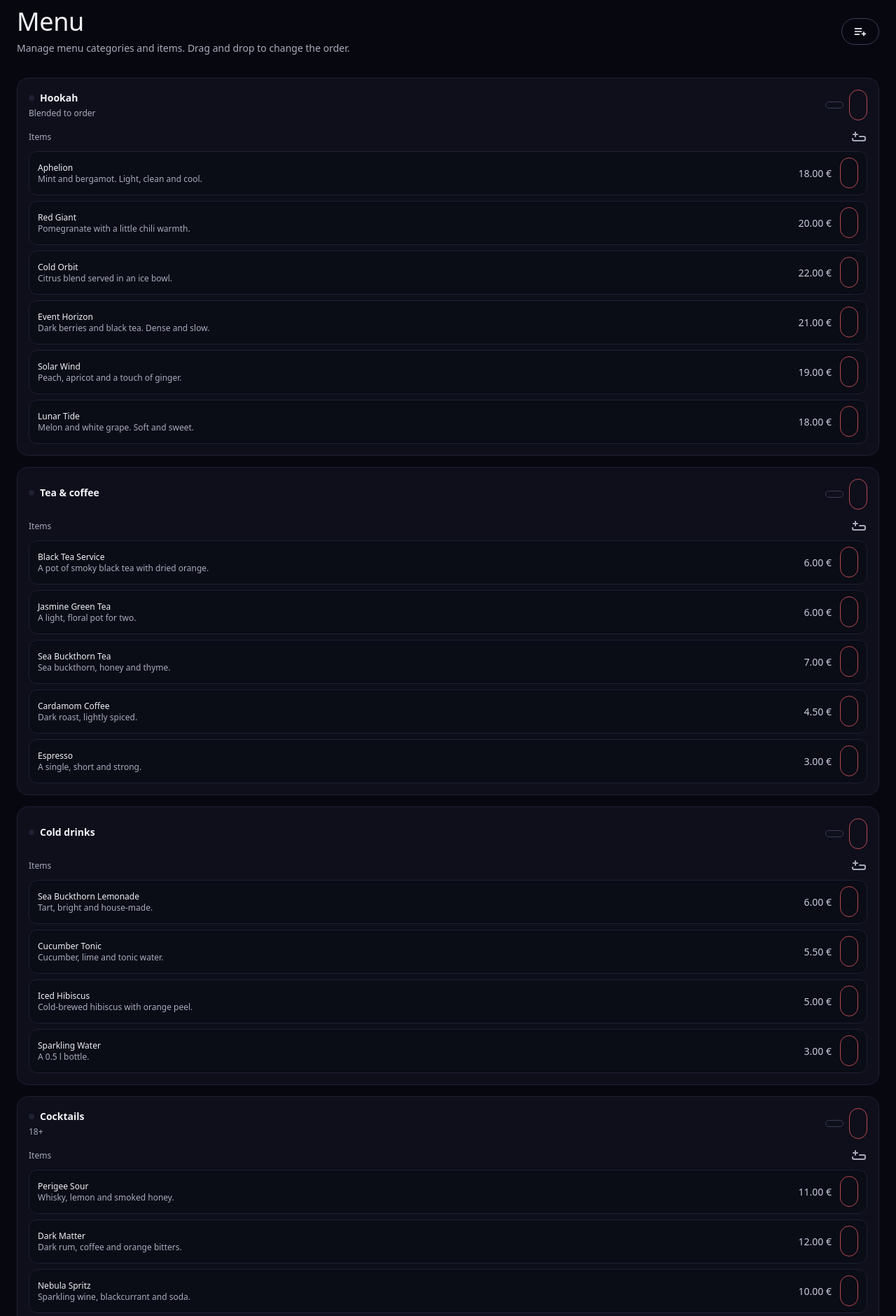
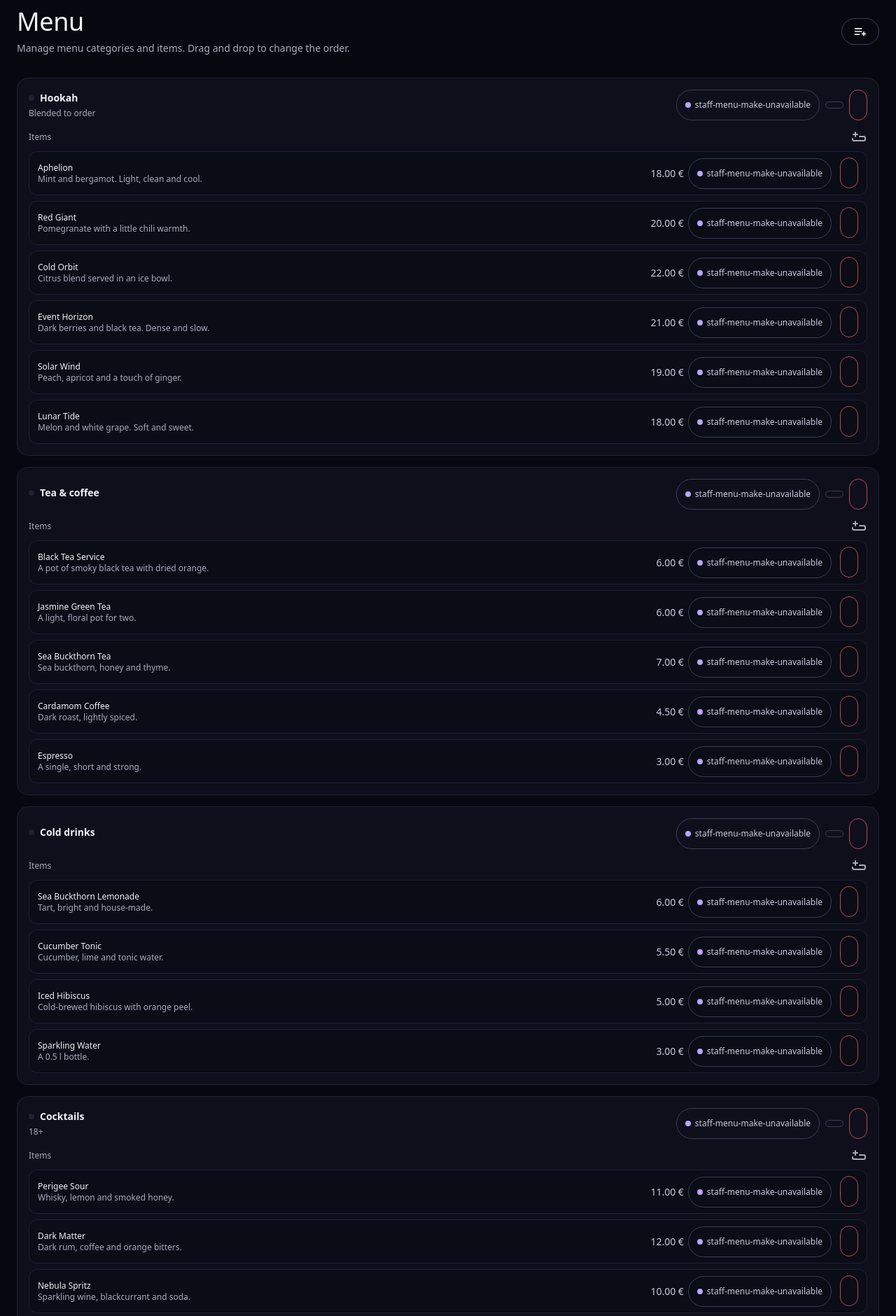
Before and after one commit to Bracka1337/perigee-lounge, a Laravel app: page /en/staff/menu-categories in a window 1280 px wide. Shown: the part 69-1949 px from the top of the page at 70% size. Run offline with Laravel 12, Linux system fonts and the light colour scheme; a user stored in the database is signed in; data comes from the database, SQL or seed files in the repository; style sheets or scripts are compiled from the project's sources; some web fonts are replaced.

Commit message:
Add one-click availability toggles to the staff menu list

```diff
--- a/resources/views/staff/menu/index.blade.php
+++ b/resources/views/staff/menu/index.blade.php
@@ -42,7 +42,7 @@
 
         @forelse($categories as $category)
             @php($catName = $category->name[$locale] ?? ($category->name['ru'] ?? reset($category->name) ?? ''))
-            <div class="border border-line rounded-2xl bg-surface  p-4"
+            <div id="staff-category-{{ $category->id }}" class="scroll-mt-24 border border-line rounded-2xl bg-surface  p-4"
                  data-category-id="{{ $category->id }}">
                 <div class="flex items-center justify-between gap-3 mb-3 cursor-move handle-category">
                     <div>
@@ -71,6 +71,12 @@
                         @endif
                     </div>
                     <div class="flex items-center gap-2 text-xs">
+                        @include('staff.menu.partials.availability-toggle', [
+                            'action' => route('staff.menu-categories.availability', $category),
+                            'available' => $category->is_available,
+                            'name' => $category->t('name'),
+                        ])
+
                         <a href="{{ route('staff.menu-categories.edit', $category) }}"
                            class="px-3 py-1 rounded-full border border-line-strong hover:bg-ink hover:text-on-nebula transition">
                             {{-- {{ __('staff-menu-category-edit-button') }} --}}
@@ -107,10 +113,11 @@
                         <div class="flex items-center justify-between gap-3 px-3 py-2 rounded-xl bg-ground/40 border border-line cursor-move handle-item"
                              data-item-id="{{ $item->id }}">
                             <div class="flex items-center gap-3">
-                                @if($item->image_path)
-                                    <img src="{{ asset('storage/'.$item->image_path) }}"
+                                @if($item->thumb_url)
+                                    <img src="{{ $item->thumb_url }}"
                                          alt="{{ $item->t('name') }}"
-                                         class="w-10 h-10 rounded-lg object-cover">
+                                         loading="lazy"
+                                         class="w-10 h-10 rounded-lg object-cover {{ $item->is_available ? '' : 'grayscale opacity-60' }}">
                                 @endif
 
                                 <div>
@@ -135,6 +142,12 @@
                                 <span class="text-sm text-ink-soft whitespace-nowrap">
                                     {{ number_format($item->price, 2, '.', ' ') }} €
                                 </span>
+
+                                @include('staff.menu.partials.availability-toggle', [
+                                    'action' => route('staff.menu-items.availability', $item),
+                                    'available' => $item->is_available,
+                                    'name' => $item->t('name'),
+                                ])
 
                                 <a href="{{ route('staff.menu-items.edit', $item) }}"
                                    class="text-xs text-ink-muted hover:text-ink">
--- /dev/null
+++ b/resources/views/staff/menu/partials/availability-toggle.blade.php
@@ -0,0 +1,16 @@
+{{-- One-click availability switch. Sends the target state, so repeated clicks are harmless. --}}
+<form method="POST" action="{{ $action }}" class="shrink-0">
+    @csrf
+    @method('PATCH')
+    <input type="hidden" name="is_available" value="{{ $available ? '0' : '1' }}">
+    <button type="submit"
+            title="{{ $name }}"
+            @class([
+                'inline-flex min-h-11 items-center gap-1.5 rounded-full border px-3 text-xs whitespace-nowrap transition',
+                'border-line-strong text-ink-soft hover:border-amber-400/70 hover:text-amber-200' => $available,
+                'border-amber-400/70 text-amber-200 hover:border-ink hover:text-ink' => ! $available,
+            ])>
+        <span aria-hidden="true" @class(['h-2 w-2 rounded-full', 'bg-nebula' => $available, 'bg-amber-400' => ! $available])></span>
+        {{ __($available ? 'staff-menu-make-unavailable' : 'staff-menu-make-available') }}
+    </button>
+</form>
--- a/routes/web.php
+++ b/routes/web.php
@@ -13,6 +13,7 @@ use App\Http\Controllers\ClientReservationController;
 use App\Http\Controllers\ClientTableOrderController;
 use App\Http\Controllers\MenuController;
 use App\Http\Controllers\ProfileController;
+use App\Http\Controllers\Staff\MenuAvailabilityController;
 use App\Http\Controllers\Staff\MenuCategoryController;
 use App\Http\Controllers\Staff\MenuItemController;
 use App\Http\Controllers\Staff\MenuSortController;
@@ -139,6 +140,9 @@ Route::group([
             Route::resource('menu-categories', MenuCategoryController::class)->except(['show']);
             Route::resource('menu-items', MenuItemController::class)->except(['show', 'index']);
 
+            Route::patch('menu-items/{menuItem}/availability', [MenuAvailabilityController::class, 'item'])->name('menu-items.availability');
+            Route::patch('menu-categories/{menuCategory}/availability', [MenuAvailabilityController::class, 'category'])->name('menu-categories.availability');
+
             Route::post('/menu/sort', [MenuSortController::class, 'update'])->name('menu.sort');
             Route::get('/reservations', [ReservationController::class, 'index'])->name('reservations.index');
             Route::post('/reservations', [ReservationController::class, 'store'])->name('reservations.store');
```
Also changed, not shown: app/Http/Controllers/Staff/MenuAvailabilityController.php (added, +36 -0 lines), app/Http/Requests/Staff/UpdateAvailabilityRequest.php (added, +23 -0 lines).
